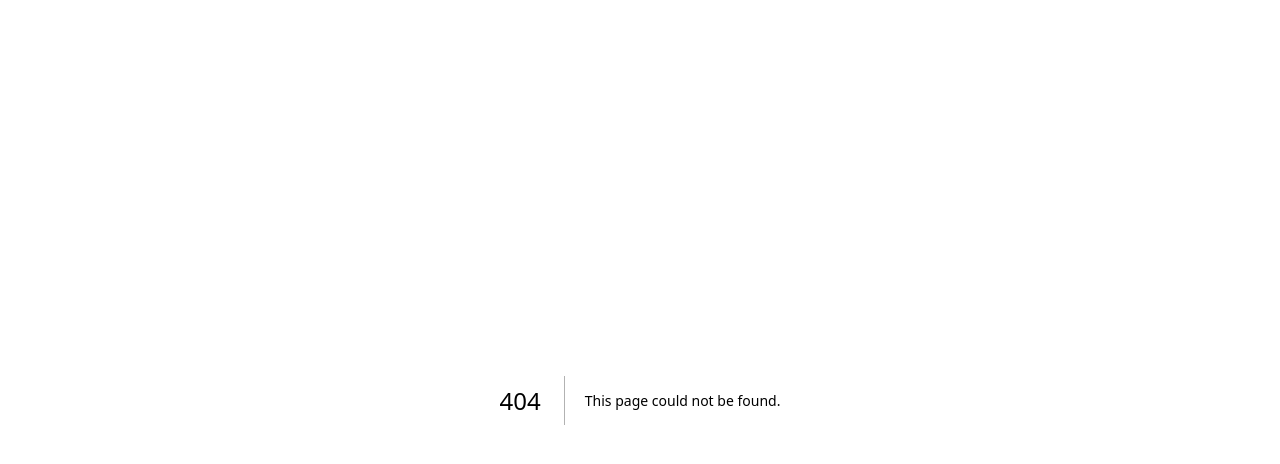
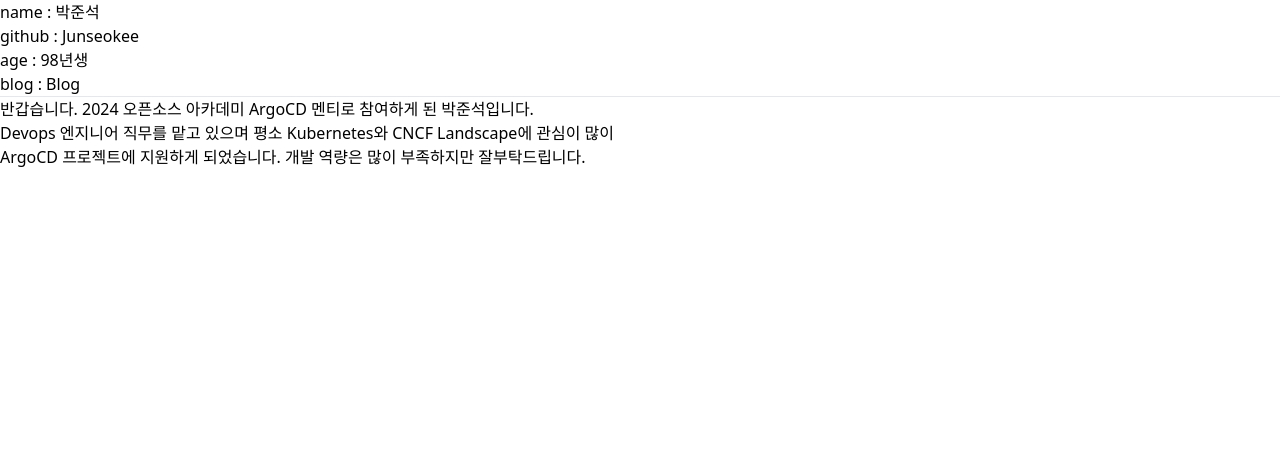
Before and after one commit to Argo-OSS/argo-oss.github.io, a Next.js app: page /2024/members/JunseokPark in a window 1280 px wide. Before the commit this address had no page. Shown: the top 464 px of the page. Built offline with nearby package versions, Linux system fonts and the light colour scheme.

Commit message:
docs: 멤버 프로필 업데이트 (박준석)
Signed-off-by: Junseokee <weq156@naver.com>

```diff
--- a/pages/2024/members.mdx
+++ b/pages/2024/members.mdx
@@ -22,3 +22,4 @@
 12. [김기해](https://argo-oss.github.io/2024/members/KimKiHae)
 13. [조하은] (https://argo-oss.github.io/2024/members/HaeunCho)
 14. [김민수](https://argo-oss.github.io/2024/members/KimMinSu)
+14. [박준석](https://argo-oss.github.io/2024/members/JunseokPark)
--- /dev/null
+++ b/pages/2024/members/JunseokPark.mdx
@@ -0,0 +1,12 @@
+- name : 박준석
+- github : [Junseokee](hhttps://github.com/Junseokee)
+- age : 98년생
+- blog : [Blog](https://weq155.tistory.com/)
+
+---
+
+반갑습니다. 2024 오픈소스 아카데미 ArgoCD 멘티로 참여하게 된 박준석입니다.
+
+Devops 엔지니어 직무를 맡고 있으며 평소 Kubernetes와 CNCF Landscape에 관심이 많이
+
+ArgoCD 프로젝트에 지원하게 되었습니다. 개발 역량은 많이 부족하지만 잘부탁드립니다.
--- a/pages/2024/members/_meta.json
+++ b/pages/2024/members/_meta.json
@@ -16,5 +16,6 @@
     "KangDaeHoon": "강대훈",
     "KimKiHae": "김기해",
     "HaeunCho": "조하은",
-    "KimMinSu": "김민수"
+    "KimMinSu": "김민수",
+    "JunseokPark": "박준석"
 }
```
